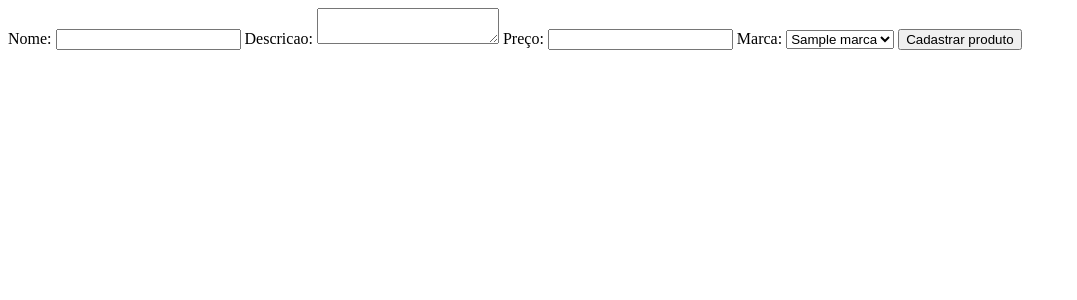
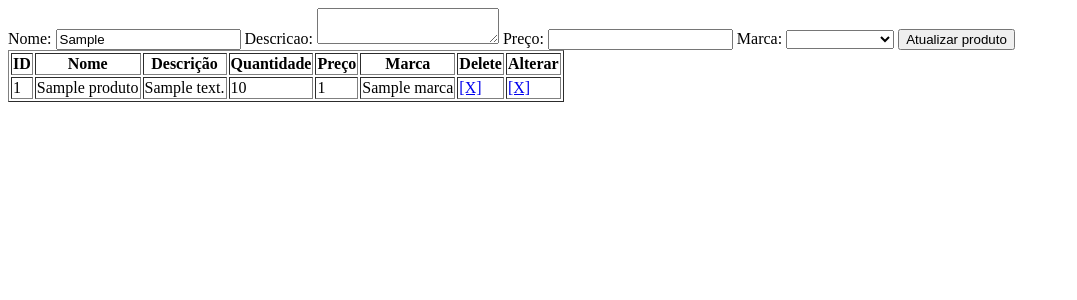
Before and after one commit to murilovanzan/loja-simples, a PHP site: page /produto/?id=1 in a window 1280 px wide. Shown: the top 300 px of the page, without its empty margins (0-1077 px from the left). Run offline with PHP 8.4, Linux system fonts and the light colour scheme; tables that the repository leaves empty hold one stand-in row (values such as "Sample post").

Commit message:
Update loja_simples - Feito em aula.

```diff
--- a/loja_simples/index.php
+++ b/loja_simples/index.php
@@ -43,5 +43,10 @@
     <a href="marca/">
         Cadastrar marcas
     </a>
+    <br>
+    <a href="/phpmyadmin" target="_blank">
+        PHPMYADMIN
+    </a>
+
 </body>
 </html>
--- a/loja_simples/produto/index.php
+++ b/loja_simples/produto/index.php
@@ -15,6 +15,41 @@
         echo 'Erro na busca ao cadastrar marca - ' . $e->getMessage();
     }
 
+    try{
+
+        $sql = "SELECT * FROM produto;";
+        $stmt = $pdo->prepare($sql);
+
+        $stmt->execute();
+        $produtos = $stmt->fetchAll();
+
+    }
+    catch(PDOException $e){
+        echo 'Erro na busca ao cadastrar marca - ' . $e->getMessage();
+    }
+
+    if(isset($_GET['id'])){
+
+        extract($_GET);
+
+        $acao = 'alterar-produto.php';
+        $nomeBotao = 'Atualizar produto';
+
+        $sql = "SELECT * FROM produto WHERE id = :id";
+        $stmt = $pdo->prepare($sql);
+
+        $stmt->execute([":id" => $id]);
+
+        $prod = $stmt->fetch();
+
+    }
+    else{
+
+        $acao = 'cadastro-produto.php';
+        $nomeBotao = 'Cadastrar produto';
+        $prod = ['nome' => '', 'descricao' => '', 'preco' => '', ];
+    }
+
 ?>
 <!DOCTYPE html>
 <html lang="pt-br">
@@ -24,20 +59,20 @@
     <title>Cadastrar produtos</title>
 </head>
 <body>
-    <form action="cadastro-produto.php" method="post">
+    <form action="<?= $acao ?>" method="post">
         <label for="nome">Nome:</label>
-        <input type="text" name="nome" id="nome">
+        <input type="text" name="nome" id="nome" value=<?= $prod['nome']?>>
 
         <label for="descricao">Descricao:</label>
-        <textarea name="descricao" id="descricao"></textarea>
+        <textarea name="descricao" id="descricao" value=<?= $prod['nome']?>></textarea>
 
         <label for="preco">Preço:</label>
-        <input type="number" name="preco" id="preco" step="0.01">
+        <input type="number" name="preco" id="preco" step="0.01" value=<?= $prod['nome']?>>
 
         <label for="marca">Marca:</label>
         <select name="marca" id="marca" required>
 
-            <option value="" disabled></option>
+            <option value="" disabled selected></option>
 
             <?php
 
@@ -53,8 +88,46 @@
 
         </select>
 
-        <button type="submit">Cadastrar produto</button>
+        <button type="submit"><?= $nomeBotao ?></button>
 
     </form>
+
+    <table border=1>
+        <thead>
+            <th>ID</th>
+            <th>Nome</th>
+            <th>Descrição</th>
+            <th>Quantidade</th>
+            <th>Preço</th>
+            <th>Marca</th>
+            <th>Delete</th>
+            <th>Alterar</th>
+        </thead>
+        <tbody>
+    <?php
+        foreach ($produtos as $produto) :
+    ?>
+            <tr>
+                <td><?= $produto['ID'] ?></td>
+                <td><?= $produto['nome'] ?></td>
+                <td><?= $produto['descricao'] ?></td>
+                <td><?= $produto['quantidade'] ?></td>
+                <td><?= $produto['preco_unitario'] ?></td>
+                <?php
+                    foreach ($marcas as $marca){
+                        if($produto['ID_marca'] == $marca['ID']){
+                            echo "<td>".$marca['nome']."</td>";
+                        }
+                    }
+                ?>
+                <td><a href="delete-produto.php?id=<?= $produto['ID'] ?>">[X]</a></td>
+                <td><a href="?id=<?= $produto['ID'] ?>">[X]</a></td>
+            </tr>
+    <?php
+        endforeach;
+    ?>
+        </tbody>
+    </table>
+
 </body>
 </html>
```
Also changed, not shown: loja_simples/logado.php (+46 -0 lines), loja_simples/produto/alterar-produto.php (added, +35 -0 lines), loja_simples/produto/delete-produto.php (added, +25 -0 lines), loja_simples/usuario/delete-user.php (added, +25 -0 lines), loja_simples/marca/logos/logo_6a7efb7e3f0de4.47788345.png (added).
